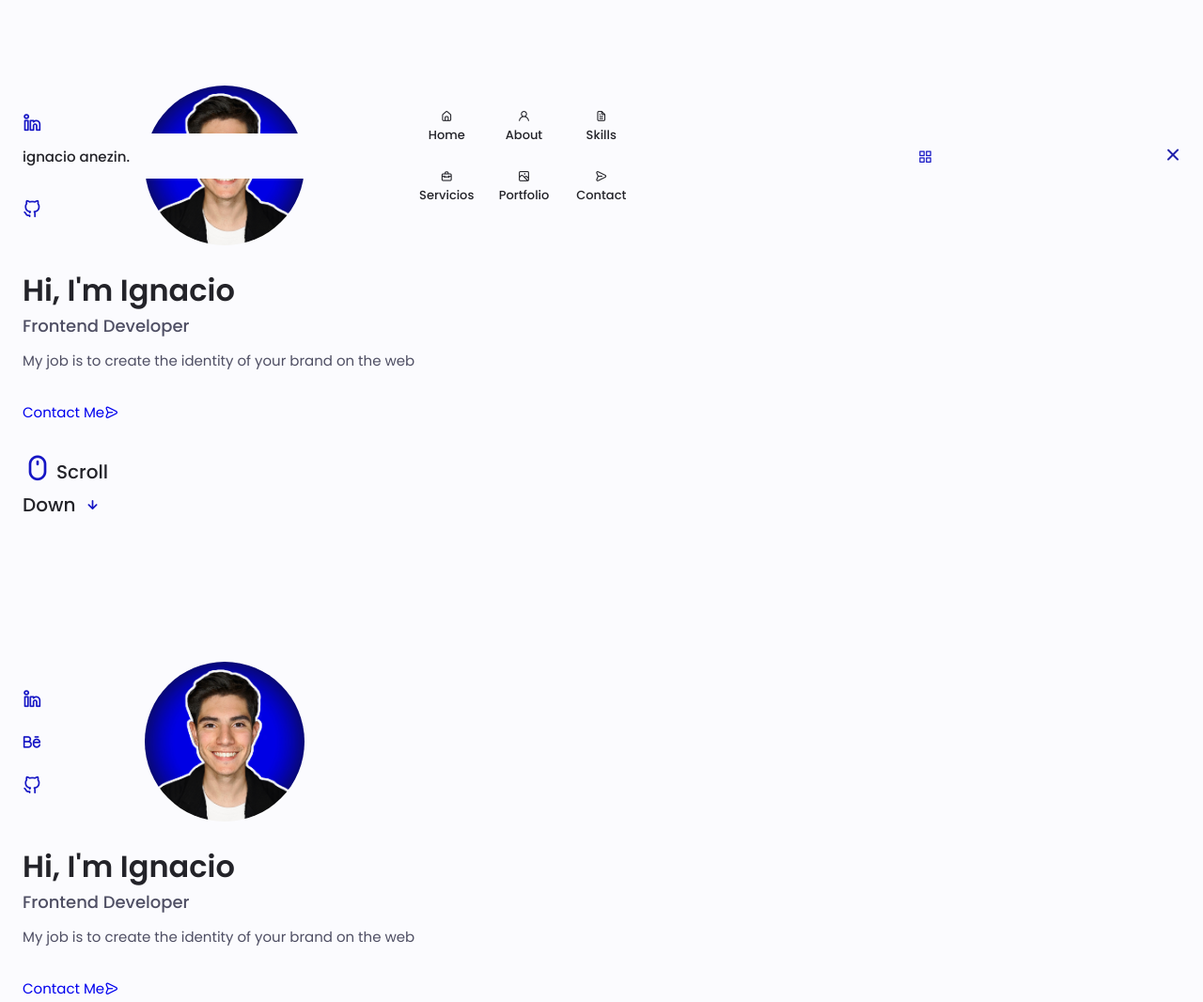
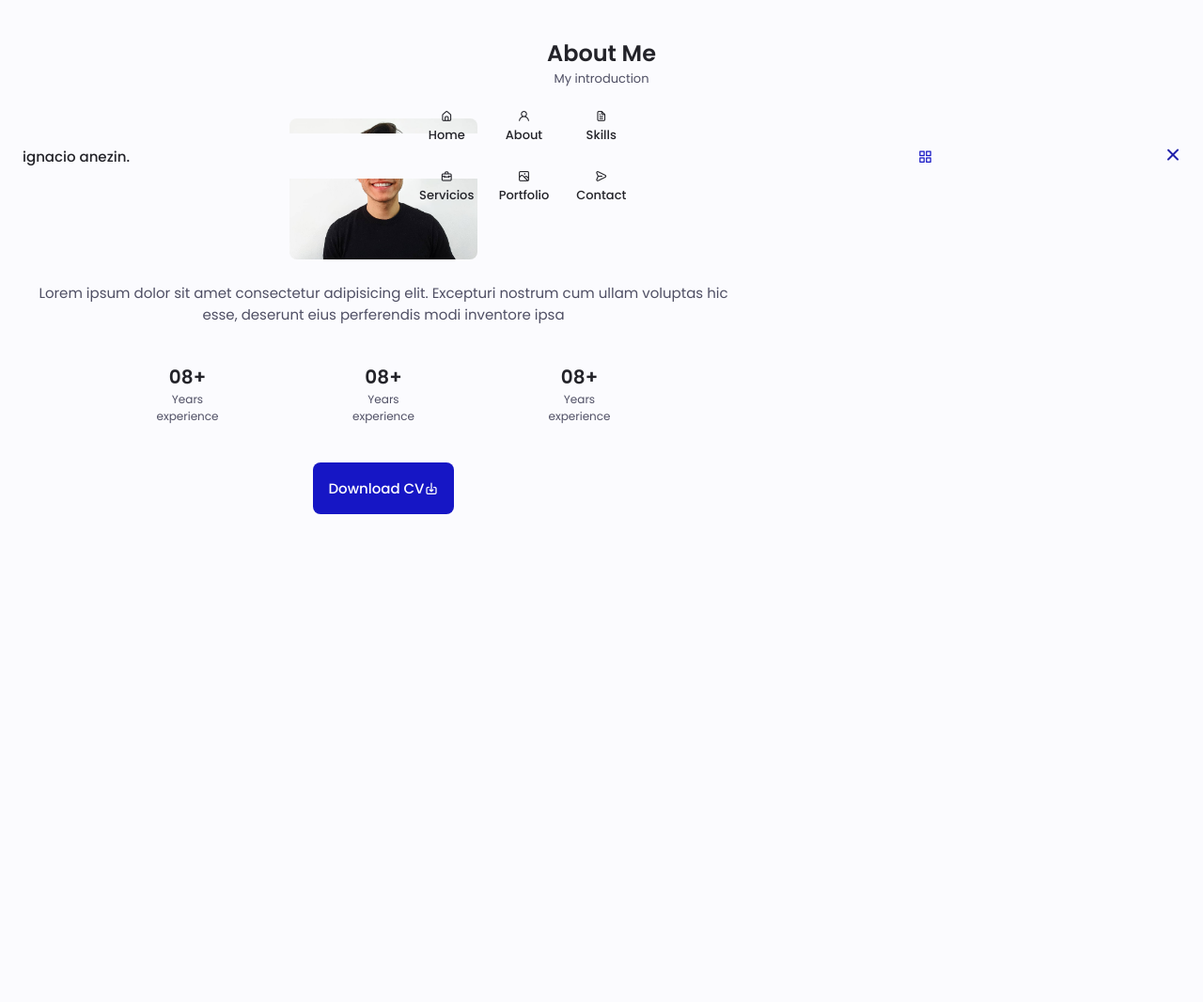
Before and after one commit to ignacioanezin/Portfolio-Ignacio, a website: page src/index.html in a window 1280 px wide. Shown: the part 610-1676 px from the top of the page at 94% size. After the commit the page ends 1269 px from the top, so only its background shows below. Drawn offline with nearby package versions, Linux system fonts and the light colour scheme.

Commit message:
Style of About and fix of minor bugs

```diff
--- a/src/index.html
+++ b/src/index.html
@@ -83,7 +83,7 @@
                             <h3 class="home__subtitle">Frontend Developer</h3>
                             <p class="home__description">My job is to create the identity of your brand on the web</p>
                             <a href="#" class="button button--flex">
-                                Contact Me<i class="uil uil-message button__icon"></i>
+                                Contact Me <i class="uil uil-message button__icon"></i>
                             </a>
                         </div>
 
@@ -98,83 +98,50 @@
 
             </div>
         </section>
-        <section class="home section" id="home">
-            <div class="home__container container grid">
-                    <div class="home__content grid">
-                        <div class="home__social">
-                            <a href="#" target="_blank" class="home__social-icon">
-                                <i class="uil uil-linkedin-alt"></i>
-                            </a>
-                            <a href="#" target="_blank" class="home__social-icon">
-                                <i class="uil uil-behance-alt"></i>
-                            </a>
-                            <a href="#" target="_blank" class="home__social-icon">
-                                <i class="uil uil-github-alt"></i>
-                            </a>
+
+        <!-- About -->
+        <section class="about section" id="about">
+            <h2 class="section__title">About Me</h2>
+            <span class="section__subtitle">My introduction</span>
+
+            <div class="about__container container grid">
+                <picture class="about__picture">
+                    <source srcset="../src/assets/Ignacio-Anezin-Smiling-Small.jpg" media="(max-width: 800px)" alt="Ignacio Anezin Smiling" />
+                    <img src="../src/assets/Ignacio-Anezin-Smiling.jpg" alt="" class="about__img">
+                </picture>
+
+                <div class="about__data">
+                    <p class="about__description">
+                        Lorem ipsum dolor sit amet consectetur adipisicing elit. Excepturi nostrum
+                         cum ullam voluptas hic esse, deserunt eius perferendis modi inventore ipsa
+                    </p>
+
+                    <div class="about__info">
+                        <div>
+                            <span class="about__info-title">08+</span>
+                            <span class="about__info-name">Years <br> experience</span>
                         </div>
 
-                        <img class="home__img" src="./assets/ignacioanezin.jpg" alt="Ignacio Anezin Perfil">
-
-                        <div class="home__data">
-                            <h1 class="home__title">Hi, I'm Ignacio</h1>
-                            <h3 class="home__subtitle">Frontend Developer</h3>
-                            <p class="home__description">My job is to create the identity of your brand on the web</p>
-                            <a href="#" class="button button--flex">
-                                Contact Me<i class="uil uil-message button__icon"></i>
-                            </a>
+                        <div>
+                            <span class="about__info-title">08+</span>
+                            <span class="about__info-name">Years <br> experience</span>
                         </div>
 
-                        <div class="home__scroll">
-                            <a href="#" class="home__scroll-button button--flex">
-                                <i class="uil uil-mouse-alt home__scroll-mouse"></i>
-                                <span class="home__scroll-name">Scroll Down</span>
-                                <i class="uil uil-arrow-down home__scroll-arrow"></i>
-                            </a>
+                        <div>
+                            <span class="about__info-title">08+</span>
+                            <span class="about__info-name">Years <br> experience</span>
                         </div>
                     </div>
 
+                    <div class="about__buttons">
+                        <a download="" href="#" class="button button--flex">
+                            Download CV<i class="uil uil-download-alt button--icon"></i>
+                        </a>
+                    </div>
+                </div>
             </div>
         </section>
-        <section class="home section" id="home">
-            <div class="home__container container grid">
-                    <div class="home__content grid">
-                        <div class="home__social">
-                            <a href="#" target="_blank" class="home__social-icon">
-                                <i class="uil uil-linkedin-alt"></i>
-                            </a>
-                            <a href="#" target="_blank" class="home__social-icon">
-                                <i class="uil uil-behance-alt"></i>
-                            </a>
-                            <a href="#" target="_blank" class="home__social-icon">
-                                <i class="uil uil-github-alt"></i>
-                            </a>
-                        </div>
 
-                        <img class="home__img" src="./assets/ignacioanezin.jpg" alt="Ignacio Anezin Perfil">
-
-                        <div class="home__data">
-                            <h1 class="home__title">Hi, I'm Ignacio</h1>
-                            <h3 class="home__subtitle">Frontend Developer</h3>
-                            <p class="home__description">My job is to create the identity of your brand on the web</p>
-                            <a href="#" class="button button--flex">
-                                Contact Me<i class="uil uil-message button__icon"></i>
-                            </a>
-                        </div>
-
-                        <div class="home__scroll">
-                            <a href="#" class="home__scroll-button button--flex">
-                                <i class="uil uil-mouse-alt home__scroll-mouse"></i>
-                                <span class="home__scroll-name">Scroll Down</span>
-                                <i class="uil uil-arrow-down home__scroll-arrow"></i>
-                            </a>
-                        </div>
-                    </div>
-
-            </div>
-        </section>
-        <section class="about section" id="about">
-
-        </section>
     </main>
 
     <script src="./js/main.js"></script>
--- a/src/scss/_about.scss
+++ b/src/scss/_about.scss
@@ -1,76 +1,42 @@
-.home__container {
-  gap: 1.6rem;
+.about__picture {
+  display: grid;
 }
 
-.home__content {
-  grid-template-columns: 0.5fr 3fr;
-  padding-top: 5.6rem;
-  align-items: center;
+.about__img {
+  width: 200px;
+  border-radius: 0.8rem;
+  justify-self: center;
+  align-self: center;
 }
 
-.home__social {
-  display: grid;
-  grid-template-columns: max-content;
-  row-gap: 1.6rem;
+.about__description {
+  text-align: center;
+  margin-bottom: $mb-40;
 }
 
-.home__social-icon {
-  font-size: 2rem;
-  color: $first-color;
+.about__info {
+  display: flex;
+  justify-content: space-evenly;
+  margin-bottom: $mb-40;
 }
 
-.home__social-icon:hover {
-  color: $first-color-alt;
+.about__info-title {
+  font-size: $h2-font-size;
+  font-weight: $font-semibold;
+  color: $title-color;
 }
 
-.home__img {
-  width: 170px;
-  border-radius: 50%;
+.about__info-name {
+  font-size: $smaller-font-size;
 }
 
-.home__data {
-  grid-column: 1/3;
+.about__info-title,
+.about__info-name {
+  display: block;
+  text-align: center;
 }
 
-.home__title {
-  font-size: $biggest-font-size;
+.about__buttons {
+  display: flex;
+  justify-content: center;
 }
-
-.home__subtitle {
-  font-size: $h3-font-size;
-  color: $text-color;
-  font-weight: $font-medium;
-  margin-bottom: $mb-12;
-}
-
-.home__description {
-  margin-bottom: $mb-32;
-}
-
-.home__scroll {
-  // Comment
-}
-
-.home__scroll-button {
-  color: $first-color;
-  transition: 0.3s;
-}
-
-.home__scroll-button:hover {
-  transform: translateY(0.4rem);
-}
-
-.home__scroll-mouse {
-  font-size: 3.2rem;
-}
-
-.home__scroll-name {
-  font-size: 2rem;
-  color: $title-color;
-  font-weight: $font-medium;
-  margin-right: $mb-04;
-}
-
-.home__scroll-arrow {
-  font-size: 2rem;
-}
--- a/src/scss/_buttons.scss
+++ b/src/scss/_buttons.scss
@@ -1,8 +1,23 @@
 .button {
   display: inline-block;
   background-color: $first-color;
-  color: $white;
+  color: #fff;
   padding: 1.6rem;
   border-radius: 0.8rem;
   font-weight: $font-medium;
 }
+
+.button:hover {
+  background-color: $first-color-alt;
+}
+
+.button__icon {
+  font-size: 1.6rem;
+  margin-left: $mb-08;
+  transition: 0.3s;
+}
+
+.button--flex {
+  display: inline-flex;
+  align-items: center;
+}
--- a/src/scss/_config.scss
+++ b/src/scss/_config.scss
@@ -1,5 +1,5 @@
 // Importing Poppins from Google Fonts
-@import url('https://fonts.googleapis.com/css2?family=Poppins:wght@400;500;600&display=swap');
+@import url("https://fonts.googleapis.com/css2?family=Poppins:wght@400;500;600&display=swap");
 
 // Setting 1rem to be 10px
 html {
@@ -21,10 +21,10 @@ $text-color: hsl($hue-color, 12%, 35%);
 $text-color-light: hsl($hue-color, 12%, 65%);
 $input-color: hsl($hue-color, 70%, 96%);
 $body-color: hsl($hue-color, 60%, 99%);
-$container-color: #FFF;
+$container-color: #fff;
 
 // Font and Typography
-$body-font: 'Poppins', sans-serif;
+$body-font: "Poppins", sans-serif;
 
 $biggest-font-size: 3.2rem;
 $h1-font-size: 2.4rem;
@@ -38,8 +38,8 @@ $font-medium: 500;
 $font-semibold: 600;
 
 // Margenes bottom
-$mb-04: .4rem;
-$mb-08: .8rem;
+$mb-04: 0.4rem;
+$mb-08: 0.8rem;
 $mb-12: 1.2rem;
 $mb-16: 1.6rem;
 $mb-24: 2.4rem;
@@ -65,7 +65,7 @@ $z-modal: 1000;
 
 // Base
 
-*{
+* {
   box-sizing: border-box;
   padding: 0;
   margin: 0;
@@ -79,7 +79,10 @@ body {
   color: $text-color;
 }
 
-h1, h2, h3, h4 {
+h1,
+h2,
+h3,
+h4 {
   color: $title-color;
   font-weight: $font-semibold;
 }
@@ -94,26 +97,26 @@ a {
 
 img {
   max-width: 100%;
-  height: auto
+  height: auto;
 }
 
 // Reusable SCSS Classes
-.section{
+.section {
   padding: 3.2rem 0 6.4rem;
 }
 
-.section_title{
+.section__title {
   font-size: $h1-font-size;
 }
 
-.section_subtitle{
+.section__subtitle {
   display: block;
   font-size: $small-font-size;
   margin-bottom: $mb-32;
 }
 
-.section_title,
-.section_subtitle {
+.section__title,
+.section__subtitle {
   text-align: center;
 }
 
--- a/src/scss/_home.scss
+++ b/src/scss/_home.scss
@@ -3,7 +3,7 @@
 }
 
 .home__content {
-  grid-template-columns: .5fr 3fr;
+  grid-template-columns: 0.5fr 3fr;
   padding-top: 5.6rem;
   align-items: center;
 }
@@ -16,23 +16,23 @@
 
 .home__social-icon {
   font-size: 2rem;
-  color: $first-color
+  color: $first-color;
 }
 
 .home__social-icon:hover {
   color: $first-color-alt;
 }
 
-.home__img{
+.home__img {
   width: 170px;
   border-radius: 50%;
 }
 
-.home__data{
+.home__data {
   grid-column: 1/3;
 }
 
-.home__title{
+.home__title {
   font-size: $biggest-font-size;
 }
 
@@ -40,7 +40,7 @@
   font-size: $h3-font-size;
   color: $text-color;
   font-weight: $font-medium;
-  margin-bottom: $mb-12
+  margin-bottom: $mb-12;
 }
 
 .home__description {
@@ -48,16 +48,16 @@
 }
 
 .home__scroll {
-  // Comment
+  grid-column: 1/3;
 }
 
 .home__scroll-button {
   color: $first-color;
-  transition: .3s;
+  transition: 0.3s;
 }
 
 .home__scroll-button:hover {
-  transform: translateY(.4rem)
+  transform: translateY(0.4rem);
 }
 
 .home__scroll-mouse {
--- a/src/scss/main.scss
+++ b/src/scss/main.scss
@@ -1,10 +1,12 @@
-@import 'config';
-@import 'home';
-
+@import "config";
+@import "home";
+@import "buttons";
+@import "about";
+@import "skills";
 
 // Nav
 
-.nav{
+.nav {
   max-width: 968px;
   height: $header-height;
   display: flex;
@@ -18,14 +20,13 @@
   font-weight: $font-medium;
 }
 
-.nav__logo:hover{
+.nav__logo:hover {
   color: $first-color;
 }
 
 .nav__toggle {
   color: $first-color;
   cursor: pointer;
-
 }
 
 @media screen and (max-width: 767px) {
@@ -36,9 +37,9 @@
     width: 100%;
     background-color: $body-color;
     padding: 3.2rem 2.4rem 6.4rem;
-    box-shadow: 0 -1px 4px rgba(0,0,0,.15);
+    box-shadow: 0 -1px 4px rgba(0, 0, 0, 0.15);
     border-radius: 2.4rem 2.4rem 0 0;
-    transition: .3s;
+    transition: 0.3s;
   }
 }
 
@@ -67,14 +68,14 @@
 .nav__close {
   position: absolute;
   right: 2rem;
-  bottom: .8rem;
+  bottom: 0.8rem;
   font-size: 2.4rem;
   cursor: pointer;
-  color: $first-color-alt
+  color: $first-color-alt;
 }
 
 .nav__close:hover {
-  color: $first-color-alt
+  color: $first-color-alt;
 }
 
 .show-menu {
```
Also changed, not shown: src/assets/Ignacio-Anezin-Smiling-Small.jpg (added), src/assets/Ignacio-Anezin-Smiling.jpg (added), src/css/main.css. Lines whose indentation alone changed are shown as unchanged.
